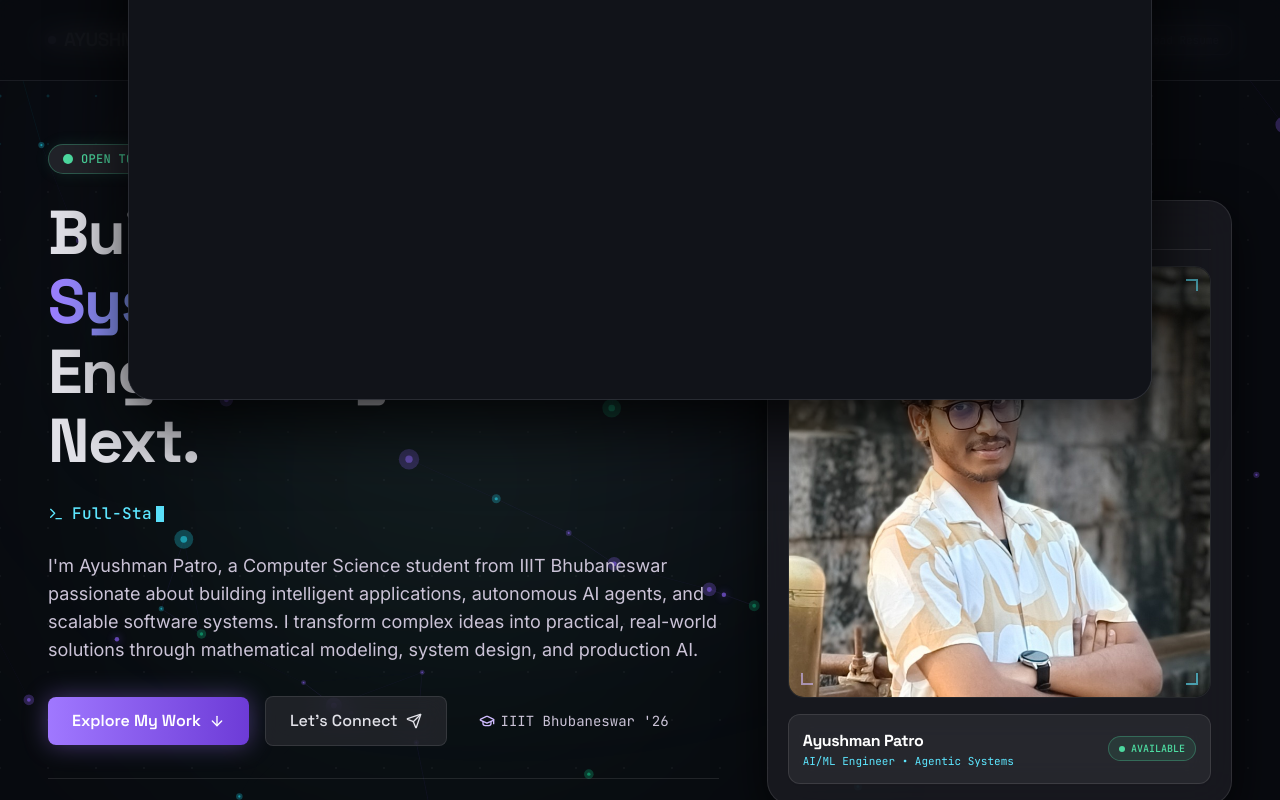
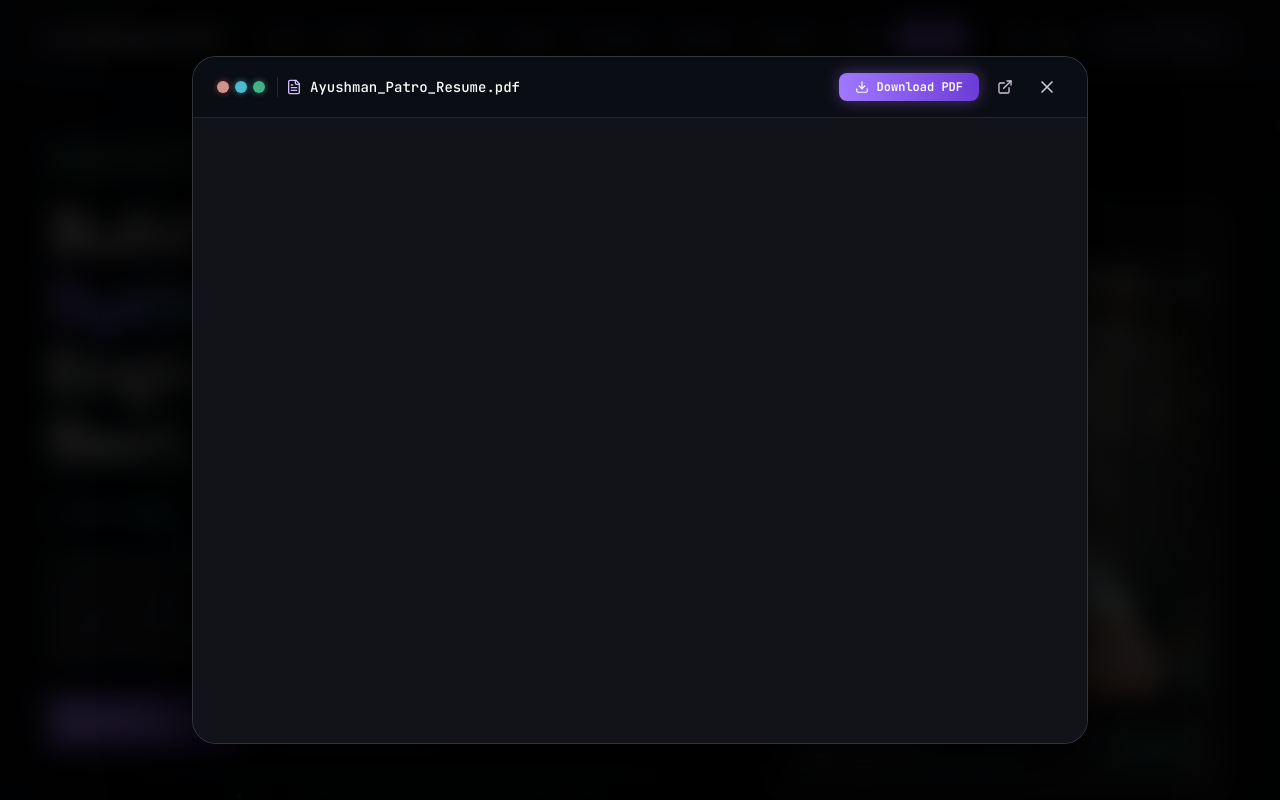
Before and after one commit to Ayushman27/portfolio26, a Next.js app: page / in a window 1280 px wide. Both pictures are taken after a click on the button "Download Resume". Shown: the top 800 px of the page. Built offline with nearby package versions, Linux system fonts and the light colour scheme.

Commit message:
fix: mount ResumeModal via portal to document.body for perfect screen centering

```diff
--- a/src/components/Navbar.tsx
+++ b/src/components/Navbar.tsx
@@ -95,6 +95,7 @@ export default function Navbar() {
   };
 
   return (
+    <>
       <header
         className={`fixed top-0 left-0 right-0 w-full z-50 transition-all duration-300 ${
           scrolled
@@ -253,12 +254,13 @@ export default function Navbar() {
           </div>
         </div>
       )}
+    </header>
 
     {/* Cybernetic Resume Viewer Modal */}
     <ResumeModal
       isOpen={isResumeOpen}
       onClose={() => setIsResumeOpen(false)}
     />
-    </header>
+  </>
 );
 }
--- a/src/components/ResumeModal.tsx
+++ b/src/components/ResumeModal.tsx
@@ -1,6 +1,7 @@
 "use client";
 
-import React, { useEffect } from "react";
+import React, { useEffect, useState } from "react";
+import { createPortal } from "react-dom";
 import { motion, AnimatePresence } from "framer-motion";
 import { profileData } from "@/data/profile";
 import { Download, ExternalLink, X, FileText } from "lucide-react";
@@ -11,7 +12,13 @@ interface ResumeModalProps {
 }
 
 export default function ResumeModal({ isOpen, onClose }: ResumeModalProps) {
-  // Close on Escape key
+  const [mounted, setMounted] = useState(false);
+
+  useEffect(() => {
+    setMounted(true);
+  }, []);
+
+  // Handle Escape key and lock background scroll
   useEffect(() => {
     const handleKeyDown = (e: KeyboardEvent) => {
       if (e.key === "Escape") onClose();
@@ -26,29 +33,31 @@ export default function ResumeModal({ isOpen, onClose }: ResumeModalProps) {
     };
   }, [isOpen, onClose]);
 
-  return (
+  if (!mounted) return null;
+
+  const modalContent = (
     <AnimatePresence>
       {isOpen && (
-        <div className="fixed inset-0 z-50 flex items-center justify-center p-3 sm:p-6 md:p-8">
+        <div className="fixed inset-0 z-[9999] flex items-center justify-center p-3 sm:p-6 md:p-8 overflow-hidden">
           {/* Backdrop Blur Overlay */}
           <motion.div
             initial={{ opacity: 0 }}
             animate={{ opacity: 1 }}
             exit={{ opacity: 0 }}
             onClick={onClose}
-            className="fixed inset-0 bg-[#080a0f]/85 backdrop-blur-md"
+            className="fixed inset-0 bg-black/85 backdrop-blur-md cursor-pointer"
           />
 
-          {/* Modal Container */}
+          {/* Modal Container: Perfectly Centered */}
           <motion.div
-            initial={{ opacity: 0, scale: 0.95, y: 15 }}
+            initial={{ opacity: 0, scale: 0.96, y: 10 }}
             animate={{ opacity: 1, scale: 1, y: 0 }}
-            exit={{ opacity: 0, scale: 0.95, y: 15 }}
-            transition={{ duration: 0.25, ease: "easeOut" }}
-            className="relative w-full max-w-5xl h-[88vh] sm:h-[90vh] bg-[#11141c]/95 backdrop-blur-2xl border border-white/10 rounded-2xl sm:rounded-3xl shadow-[0_24px_72px_rgba(0,0,0,0.9)] flex flex-col overflow-hidden z-10"
+            exit={{ opacity: 0, scale: 0.96, y: 10 }}
+            transition={{ duration: 0.2, ease: "easeOut" }}
+            className="relative w-full max-w-4xl h-[86vh] max-h-[880px] bg-[#0f121a] border border-white/15 rounded-2xl sm:rounded-3xl shadow-[0_25px_80px_rgba(0,0,0,0.95)] flex flex-col overflow-hidden z-10"
           >
             {/* Terminal Chrome Header with Controls */}
-            <div className="flex items-center justify-between px-4 sm:px-6 py-3.5 border-b border-white/10 bg-surface-container-lowest/80 select-none">
+            <div className="flex items-center justify-between px-4 sm:px-6 py-3.5 border-b border-white/10 bg-[#0b0d14] select-none shrink-0">
               {/* Left: Window Dots & Title */}
               <div className="flex items-center gap-3">
                 <div className="flex items-center gap-1.5">
@@ -58,7 +67,7 @@ export default function ResumeModal({ isOpen, onClose }: ResumeModalProps) {
                 </div>
                 <div className="flex items-center gap-2 pl-2 border-l border-white/10">
                   <FileText className="w-4 h-4 text-primary" />
-                  <span className="font-mono text-xs sm:text-sm text-on-surface font-medium">
+                  <span className="font-mono text-xs sm:text-sm text-white font-medium">
                     Ayushman_Patro_Resume.pdf
                   </span>
                 </div>
@@ -70,7 +79,7 @@ export default function ResumeModal({ isOpen, onClose }: ResumeModalProps) {
                 <a
                   href={profileData.resumeUrl}
                   download="Ayushman_Patro_Resume.pdf"
-                  className="px-3.5 sm:px-4 py-1.5 sm:py-2 rounded-lg bg-gradient-to-r from-primary-container to-inverse-primary hover:from-primary hover:to-primary text-white font-mono text-xs font-semibold flex items-center gap-2 shadow-[0_0_16px_rgba(160,120,255,0.4)] hover:shadow-[0_0_24px_rgba(160,120,255,0.65)] transition-all"
+                  className="px-3.5 sm:px-4 py-1.5 rounded-lg bg-gradient-to-r from-primary-container to-inverse-primary hover:from-primary hover:to-primary text-white font-mono text-xs font-semibold flex items-center gap-2 shadow-[0_0_16px_rgba(160,120,255,0.4)] hover:shadow-[0_0_24px_rgba(160,120,255,0.65)] transition-all cursor-pointer"
                   title="Download PDF to your computer"
                 >
                   <Download className="w-3.5 h-3.5" />
@@ -82,7 +91,7 @@ export default function ResumeModal({ isOpen, onClose }: ResumeModalProps) {
                   href={profileData.resumeUrl}
                   target="_blank"
                   rel="noopener noreferrer"
-                  className="p-1.5 sm:p-2 rounded-lg text-on-surface-variant hover:text-white hover:bg-white/10 transition-colors"
+                  className="p-1.5 rounded-lg text-on-surface-variant hover:text-white hover:bg-white/10 transition-colors"
                   title="Open fullscreen in new tab"
                 >
                   <ExternalLink className="w-4 h-4" />
@@ -91,7 +100,7 @@ export default function ResumeModal({ isOpen, onClose }: ResumeModalProps) {
                 {/* Close Button */}
                 <button
                   onClick={onClose}
-                  className="p-1.5 sm:p-2 rounded-lg text-on-surface-variant hover:text-white hover:bg-white/10 transition-colors"
+                  className="p-1.5 rounded-lg text-on-surface-variant hover:text-white hover:bg-white/10 transition-colors cursor-pointer"
                   title="Close viewer (Esc)"
                 >
                   <X className="w-5 h-5" />
@@ -100,16 +109,16 @@ export default function ResumeModal({ isOpen, onClose }: ResumeModalProps) {
             </div>
 
             {/* Embedded PDF Viewer Frame */}
-            <div className="relative flex-1 w-full bg-[#1e2028]">
+            <div className="relative flex-1 w-full bg-[#1b1e28]">
               <iframe
-                src={`${profileData.resumeUrl}#toolbar=1&navpanes=0`}
+                src={`${profileData.resumeUrl}#page=1&view=FitH`}
                 className="w-full h-full border-0"
                 title="Ayushman Patro Resume Viewer"
               />
             </div>
 
             {/* Mobile Fallback Footer Banner */}
-            <div className="sm:hidden px-4 py-2.5 bg-surface-container-low border-t border-white/10 flex items-center justify-between font-mono text-xs text-on-surface-variant">
+            <div className="sm:hidden px-4 py-2.5 bg-[#0b0d14] border-t border-white/10 flex items-center justify-between font-mono text-xs text-on-surface-variant shrink-0">
               <span>Viewing on mobile?</span>
               <a
                 href={profileData.resumeUrl}
@@ -126,4 +135,6 @@ export default function ResumeModal({ isOpen, onClose }: ResumeModalProps) {
       )}
     </AnimatePresence>
   );
+
+  return createPortal(modalContent, document.body);
 }
```
Lines whose indentation alone changed are shown as unchanged.
